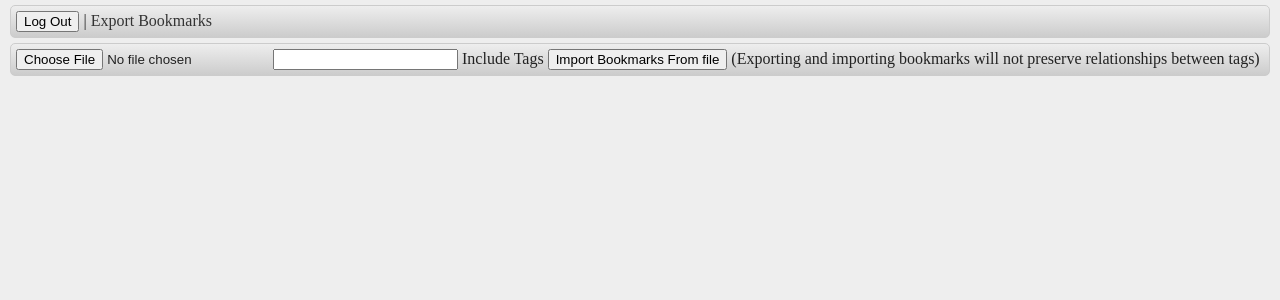
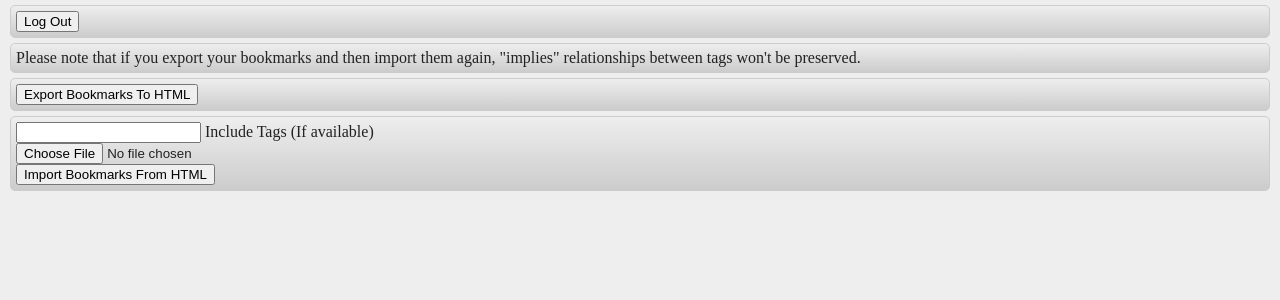
Before and after one commit to RossBrunton/BMAT, a Django app: template users/templates/users/index.html in a window 1280 px wide. Shown: the part 40-340 px from the top of the page. Run offline with Django 3.2, Linux system fonts and the light colour scheme; the template is opened without the code that fills it, so the values that code supplies are empty, except form fields; tables that the repository leaves empty hold one stand-in row (values such as "Sample post"); form fields are guessed from the names that the template uses; parts of the project's set-up code (start-up, migrations or seed data) failed here and were passed over; some libraries are stand-ins or nearby versions.

Commit message:
Redesigned user page thing a bit

```diff
--- a/users/templates/users/index.html
+++ b/users/templates/users/index.html
@@ -8,18 +8,24 @@
     <form action='{% url "user:logout" %}' method='POST'>
         {% csrf_token %}
         <input type='submit' value='Log Out'/>
-        | <a href='{% url "bookmarks:export" %}'>Export Bookmarks</a>
     </form>
 </div>
 
 <div class='box'>
+    Please note that if you export your bookmarks and then import them again, "implies" relationships between tags
+    won't be preserved.
+</div>
 
+<div class='box'>
+    <button><a href='{% url "bookmarks:export" %}' style='color:inherit'>Export Bookmarks To HTML</a></button>
+</div>
+
+<div class='box'>
     <form enctype='multipart/form-data' action='{% url "user:import" %}' method='POST'>
         {% csrf_token %}
-        {{ importForm.file }}
-        <label>{{ importForm.use_tags }} Include Tags</label>
-        <input type='submit' value='Import Bookmarks From file'/> (Exporting and importing bookmarks will not preserve
-         relationships between tags)
+        <label>{{ importForm.use_tags }} Include Tags (If available)</label><br/>
+        {{ importForm.file }}<br/>
+        <input type='submit' value='Import Bookmarks From HTML'/>
     </form>
 </div>
 
```
